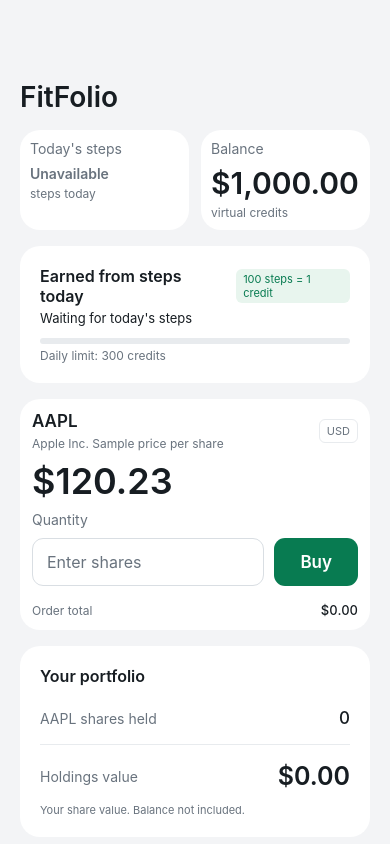
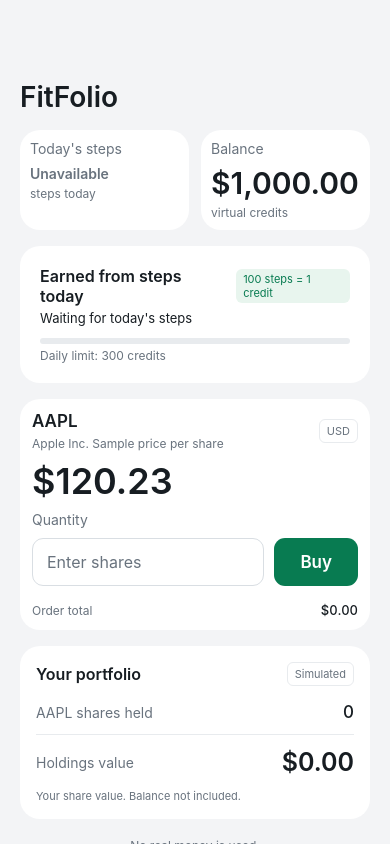
Before and after one commit to davislenover/BurnNEarn, a React Native app in the folder src/frontend/: screen / in a window 390 px wide. Built offline with nearby package versions, Linux system fonts and the light colour scheme.

Commit message:
fix demo layout size

```diff
--- a/src/frontend/app/screens/dashboard/DemoScreen.tsx
+++ b/src/frontend/app/screens/dashboard/DemoScreen.tsx
@@ -177,7 +177,7 @@ export default function DemoScreen() {
           </Text>
         )}
 
-        {/* Always show the bar; show earned progress only after a successful sync. */}
+        {/* Always show the bar, show earned progress only after a successful sync. */}
         <View style={styles.limitBar}>
           <View style={[styles.limitFill, { width: `${Math.min(100, (todayReward / DAILY_CREDIT_LIMIT) * 100)}%` }]} />
         </View>
@@ -245,6 +245,9 @@ export default function DemoScreen() {
       <View style={styles.portfolioCard}>
         <View style={styles.row}>
           <Text style={styles.sectionTitle}>Your portfolio</Text>
+
+          {/* Reminds the user these are not real holdings */}
+          <Text style={styles.currency}>Simulated</Text>
         </View>
 
         <View style={styles.holdingRow}>
@@ -386,7 +389,7 @@ const styles = StyleSheet.create({
   portfolioCard: {
     backgroundColor: '#FFFFFF',
     borderRadius: 20,
-    padding: 20,
+    padding: 16,
   },
   // "Your portfolio" heading
   sectionTitle: {
@@ -399,7 +402,7 @@ const styles = StyleSheet.create({
     flexDirection: 'row',
     justifyContent: 'space-between',
     alignItems: 'center',
-    marginTop: 22,
+    marginTop: 16,
   },
   // Number of shares held, e.g. "0"
   shareCount: {
@@ -414,8 +417,8 @@ const styles = StyleSheet.create({
     alignItems: 'center',
     borderTopWidth: 1,
     borderTopColor: '#E8EBEE',
-    paddingTop: 16,
-    marginTop: 16,
+    paddingTop: 12,
+    marginTop: 12,
   },
   // Large holdings amount, e.g. "$0.00"
   holdingsValue: {
@@ -483,7 +486,7 @@ const styles = StyleSheet.create({
     textAlign: 'center',
     fontSize: 12,
     color: '#69737E',
-    marginTop: 1,
+    marginTop: 3,
     marginBottom: 12,
   },
   // ----- Earned from steps box -----
```
